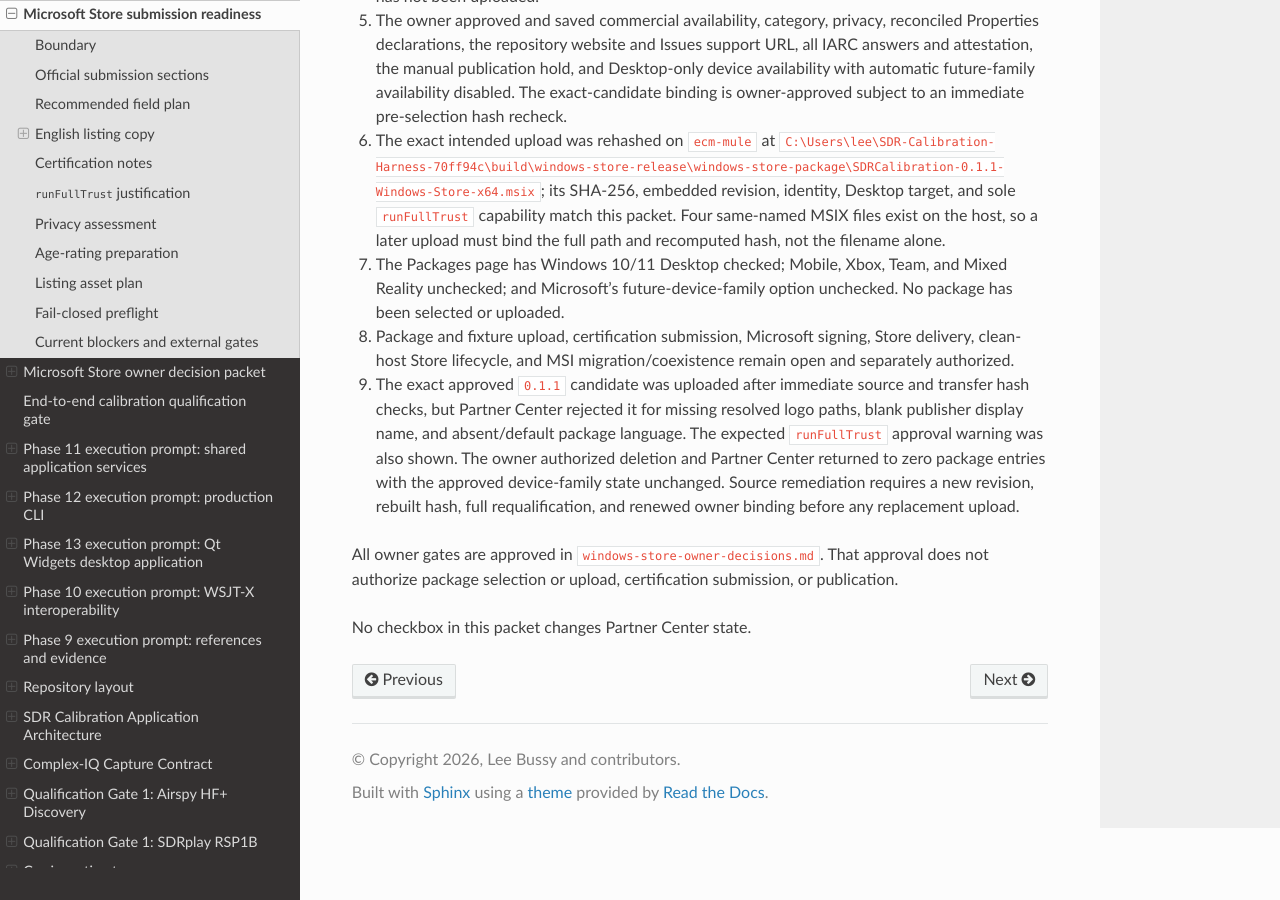
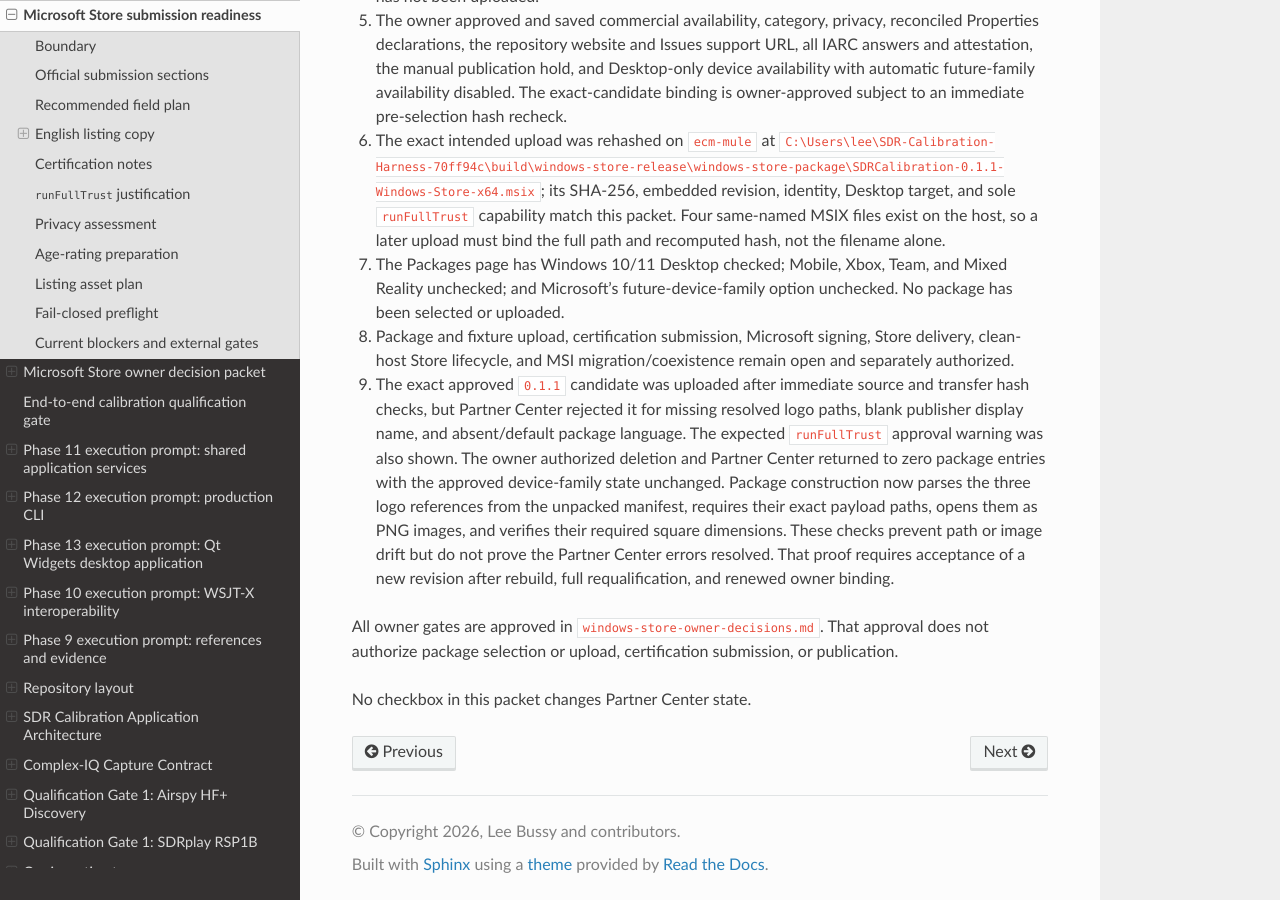
Before and after one commit to lbussy/SDR-Calibration, a Sphinx documentation site: the page built from docs/development/windows-store-submission-readiness.md, in a window 1280 px wide and 900 px high, scrolled down 6661 px. Built offline with Sphinx 7.4.7 and the Read the Docs theme 3.1.0, drawn with Linux system fonts in a browser that asks for light colours.

Commit message:
Harden Store logo manifest validation

```diff
--- a/docs/development/windows-store-submission-readiness.md
+++ b/docs/development/windows-store-submission-readiness.md
@@ -301,9 +301,12 @@
    logo paths, blank publisher display name, and absent/default package language.
    The expected `runFullTrust` approval warning was also shown. The owner
    authorized deletion and Partner Center returned to zero package entries with
-   the approved device-family state unchanged. Source remediation requires a
-   new revision, rebuilt hash, full requalification, and renewed owner binding
-   before any replacement upload.
+   the approved device-family state unchanged. Package construction now parses
+   the three logo references from the unpacked manifest, requires their exact
+   payload paths, opens them as PNG images, and verifies their required square
+   dimensions. These checks prevent path or image drift but do not prove the
+   Partner Center errors resolved. That proof requires acceptance of a new
+   revision after rebuild, full requalification, and renewed owner binding.
 
 All owner gates are approved in `windows-store-owner-decisions.md`. That
 approval does not authorize package selection or upload, certification
```
Also changed, not shown: docs/development/status.md (+5 -2 lines), docs/development/windows-store-logo-remediation-execution-prompt.md (added, +64 -0 lines), docs/index.md (+1 -0 lines), 2 other files.
